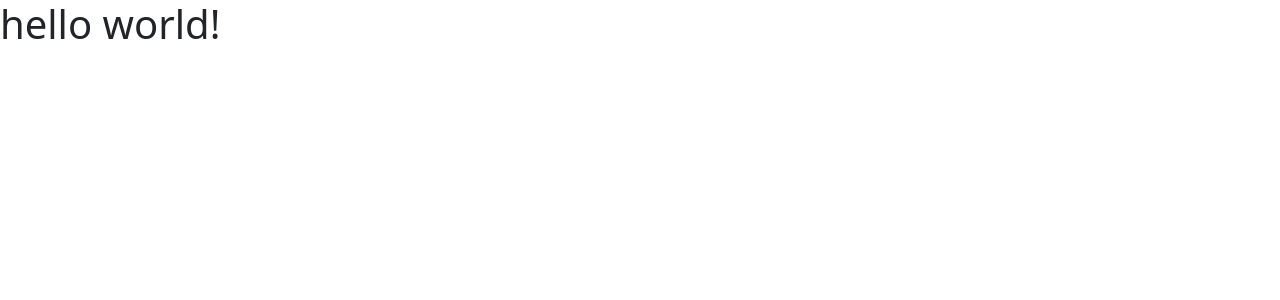
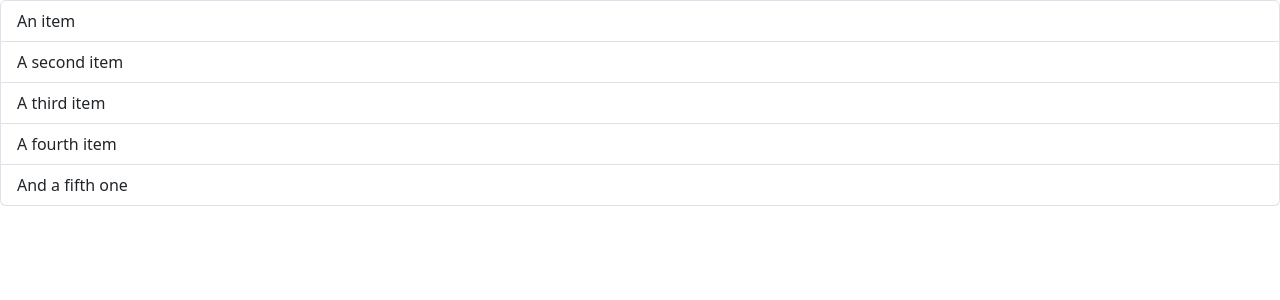
Before and after one commit to mlangsman/react-app, a React (Vite) app: page / in a window 1280 px wide. Shown: the top 300 px of the page. Built offline with nearby package versions, Linux system fonts and the light colour scheme.

Commit message:
Added ListGroup component

```diff
--- a/src/App.tsx
+++ b/src/App.tsx
@@ -1,8 +1,7 @@
-import Message from './Message';
+import ListGroup from './components/ListGroup';
 
 function App() {
-  return <div><Message /></div>;
-
+  return <div><ListGroup /></div>;
 }
 
 export default App;
--- /dev/null
+++ b/src/components/ListGroup.tsx
@@ -0,0 +1,13 @@
+function ListGroup() {
+  return (
+    <ul className="list-group">
+      <li className="list-group-item">An item</li>
+      <li className="list-group-item">A second item</li>
+      <li className="list-group-item">A third item</li>
+      <li className="list-group-item">A fourth item</li>
+      <li className="list-group-item">And a fifth one</li>
+    </ul>
+  );
+}
+
+export default ListGroup;
```
